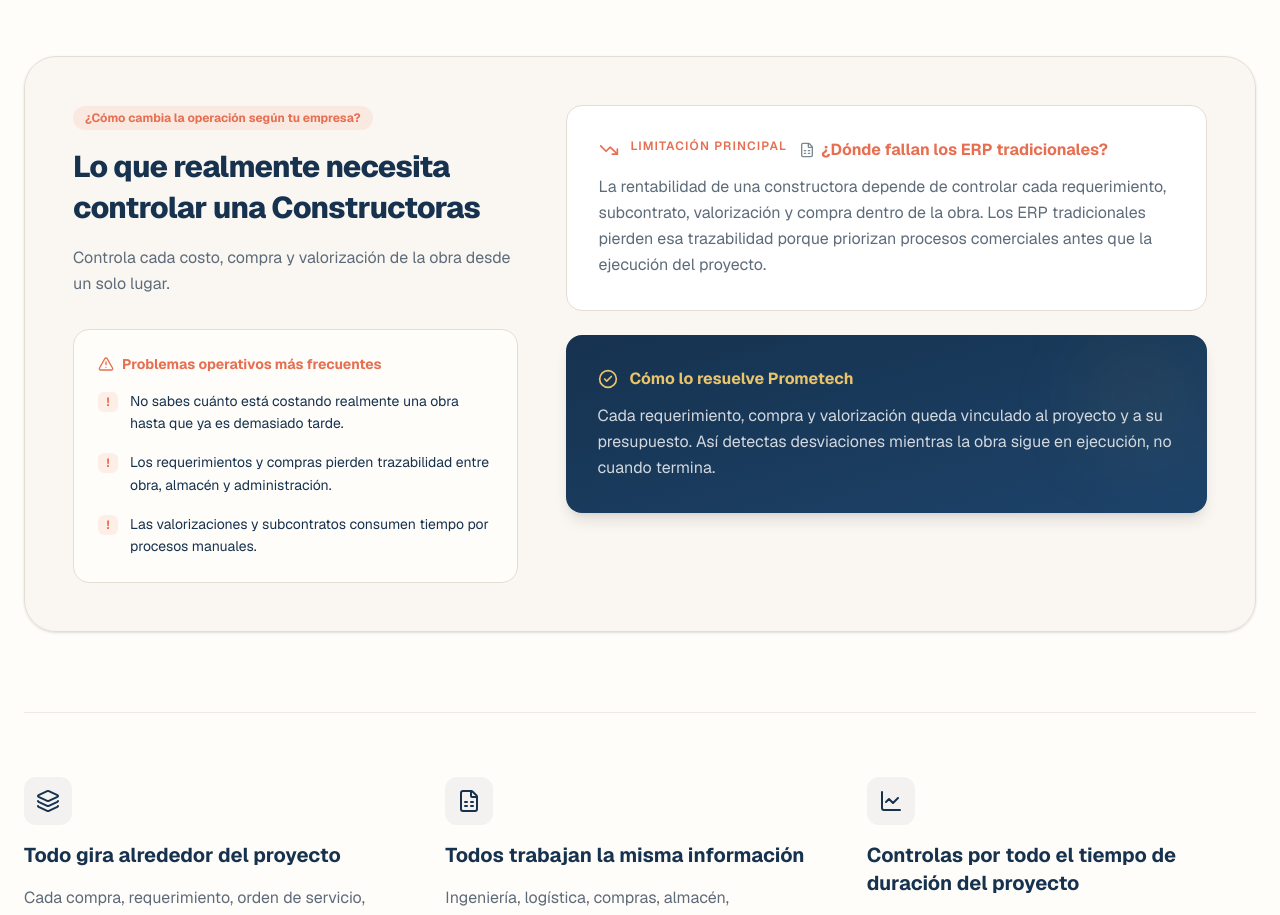
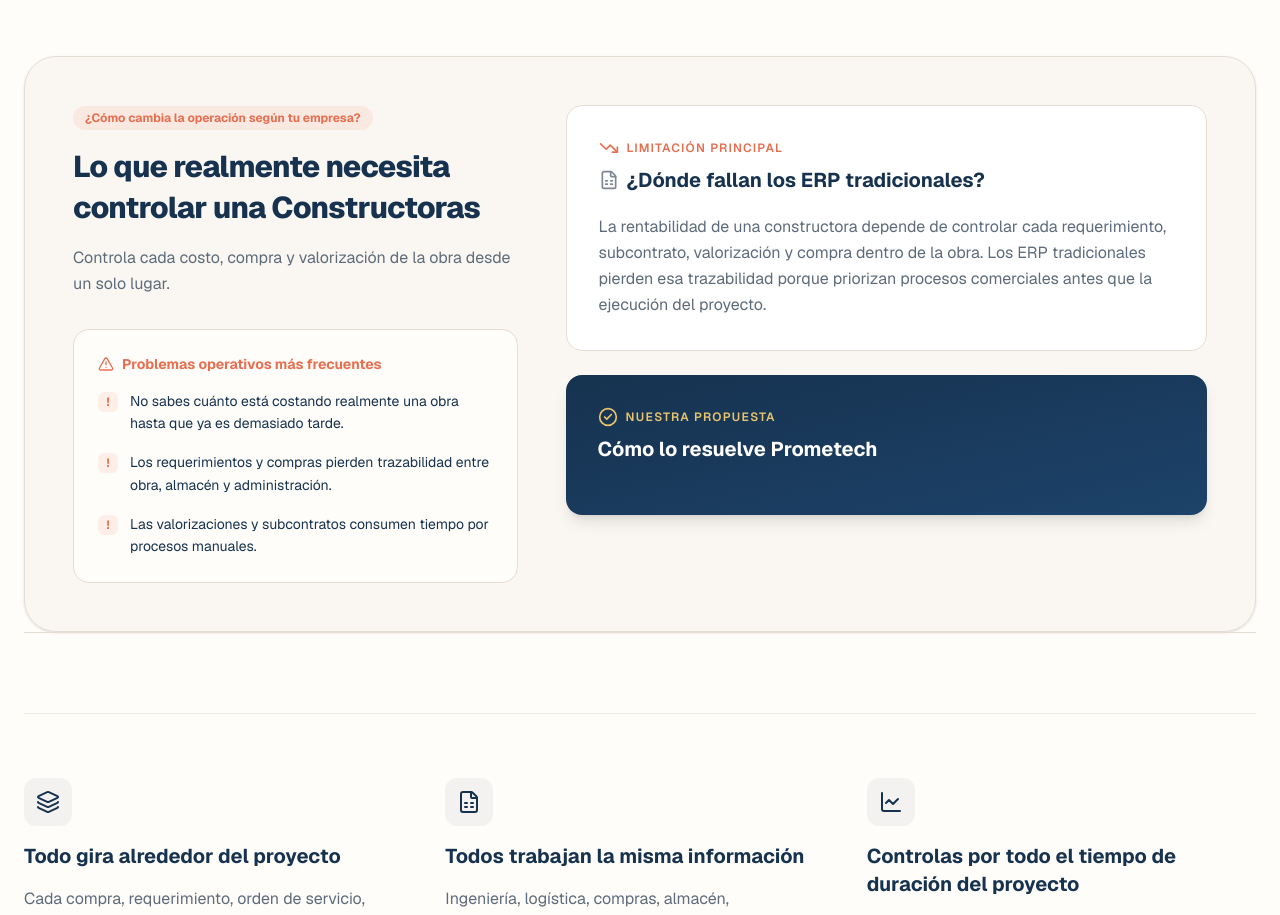
Before and after one commit to alexandermerino-prometech/landing-page, a Next.js app: page / in a window 1280 px wide. Shown: the part 2260-3175 px from the top of the page. Built offline with nearby package versions, Linux system fonts and the light colour scheme.

Commit message:
fixing issues in ConceptoErp

```diff
--- a/app/components/ConceptoErp.tsx
+++ b/app/components/ConceptoErp.tsx
@@ -291,15 +291,19 @@ export default function ConceptoErp() {
 
                 {/* Cuadro de Dolor: Por qué Excel deja de funcionar */}
                 <div className="bg-white rounded-2xl border border-[#E4DDD4] p-6 md:p-8 hover:shadow-md transition-shadow">
-                  <div className="flex items-center gap-3 text-[#E76F51] font-bold text-base mb-3">
-                    <TrendingDown className="w-5 h-5" />
-                    <p className="text-xs uppercase tracking-widest text-[#E76F51] font-semibold mb-2">
-                        Limitación principal
-                    </p>
-                    <div className="flex items-center gap-1.5">
-                      <FileSpreadsheet className="w-4 h-4 text-[#7C8794]" />
+                  <div className="mb-5">
 
-                      <h4>¿Dónde fallan los ERP tradicionales?</h4>
+                    <div className="flex items-center gap-2 mb-2">
+                        <TrendingDown className="w-5 h-5 text-[#E76F51]" />
+                        <span className="uppercase tracking-widest text-xs font-semibold text-[#E76F51]">
+                            Limitación principal
+                        </span>
+                    </div>
+                    <div className="flex items-center gap-2">
+                        <FileSpreadsheet className="w-5 h-5 text-[#7C8794]" />
+                        <h4 className="text-xl font-bold text-[#16324F]">
+                            ¿Dónde fallan los ERP tradicionales?
+                        </h4>
                     </div>
                   </div>
                   <p className="text-[#5E6B7A] text-sm sm:text-base leading-relaxed">
@@ -309,21 +313,26 @@ export default function ConceptoErp() {
 
                 {/* Cuadro de Valor: Cómo un ERP resuelve el caos */}
                 <div className="bg-gradient-to-br from-[#16324F] to-[#1d436a] text-white rounded-2xl p-6 md:p-8 shadow-lg relative overflow-hidden group">
-                  <div className="absolute top-0 right-0 w-32 h-32 bg-[#E9C46A]/5 rounded-full blur-2xl group-hover:bg-[#E9C46A]/10 transition-all duration-500" />
+                  <div className="mb-5">
 
-                  <div className="flex items-center gap-3 text-[#E9C46A] font-bold text-base mb-3">
-                    <CheckCircle2 className="w-5 h-5" />
-                    <h4>Cómo lo resuelve Prometech</h4>
-                  </div>
-                  <p className="text-white/80 text-sm sm:text-base leading-relaxed">
-                    {sectorActivo.enfoquePrometech}
-                  </p>
+                    <div className="flex items-center gap-2 mb-2">
+
+                        <CheckCircle2 className="w-5 h-5 text-[#E9C46A]" />
+                        <span className="uppercase tracking-widest text-xs font-semibold text-[#E9C46A]">
+                            Nuestra propuesta
+                        </span>
+                    </div>
+                    <h4 className="text-xl font-bold">
+                        Cómo lo resuelve Prometech
+                    </h4>
                 </div>
-
+                </div>
               </div>
             </motion.div>
           </AnimatePresence>
         </div>
+
+        <div className="h-px bg-[#E4DDD4]" />
 
         {/* TRES PILARES GLOBALES (SEO Target: Ventajas de un ERP frente a hojas de cálculo) */}
         <div className="mt-20 grid grid-cols-1 md:grid-cols-3 gap-8 border-t border-[#E4DDD4]/60 pt-16">
```
